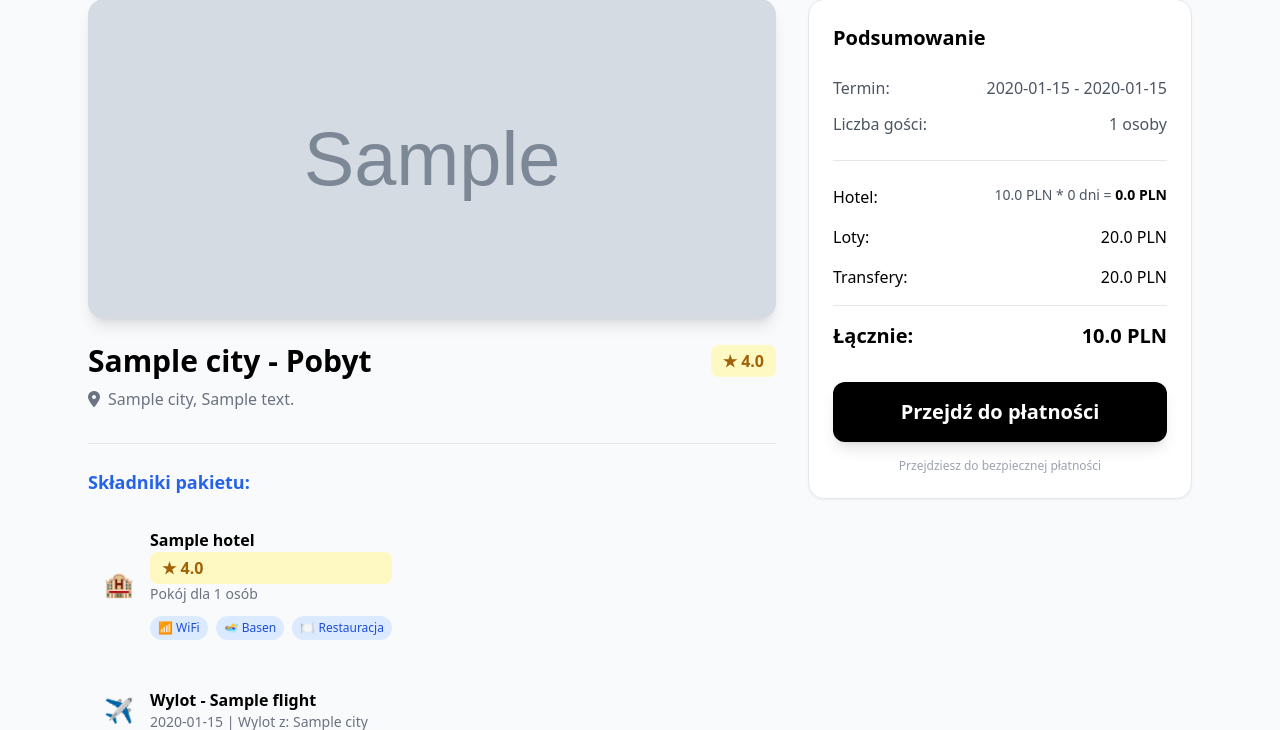
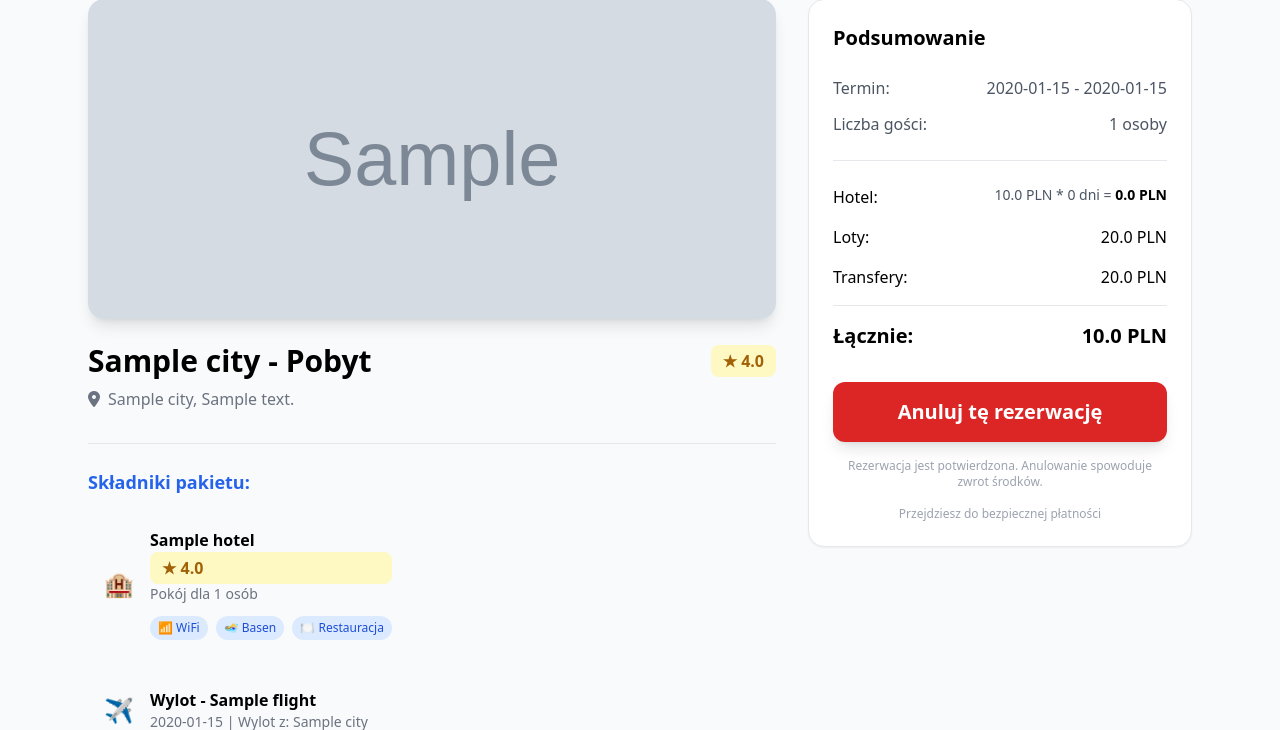
Before and after one commit to mleczako/TripPlanner, a FastAPI app: page /details/1 in a window 1280 px wide. Shown: the part 145-875 px from the top of the page. Run offline with FastAPI, Linux system fonts and the light colour scheme; tables that the repository leaves empty hold one stand-in row (values such as "Sample post"); grey boxes marked "Sample" are stand-in pictures; some libraries are stand-ins or nearby versions.

Commit message:
added cancellation functionality and confirmation modal for bookings

```diff
--- a/backend/app/templates/details.html
+++ b/backend/app/templates/details.html
@@ -164,9 +164,22 @@
           </div>
         </div>
 
+        <div class="mt-8">
+    {% if booking.status == "prepared" %}
         <a href="/payment/{{ booking.id }}" class="block w-full text-center bg-black text-white text-xl font-bold py-4 rounded-xl hover:bg-gray-800 transition shadow-lg">
-          Przejdź do płatności
+            Przejdź do płatności
         </a>
+    {% elif booking.status == "booked" or booking.status == "disrupted" or booking.status == "risk_accepted" %}
+        <form action="/bookings/{{ booking.id }}/cancel" method="post" onsubmit="return confirm('Czy na pewno chcesz anulować tę zarezerwowaną podróż?')">
+            <button type="button" onclick="openCancelModal()" class="w-full bg-red-600 text-white text-xl font-bold py-4 rounded-xl hover:bg-red-700 transition shadow-lg">
+    Anuluj tę rezerwację
+</button>
+        </form>
+        <p class="text-center text-xs text-gray-400 mt-4">
+            Rezerwacja jest potwierdzona. Anulowanie spowoduje zwrot środków.
+        </p>
+    {% endif %}
+</div>
         <p class="text-center text-xs text-gray-400 mt-4">
           Przejdziesz do bezpiecznej płatności
         </p>
@@ -174,4 +187,37 @@
     </div>
   </div>
 </div>
+<div id="cancelModal" class="hidden fixed inset-0 bg-black bg-opacity-50 z-50 flex items-center justify-center p-4">
+    <div class="bg-white rounded-3xl max-w-md w-full p-8 shadow-2xl transform transition-all">
+        <div class="text-center">
+            <div class="w-16 h-16 bg-red-100 text-red-600 rounded-full flex items-center justify-center mx-auto mb-4 text-2xl">
+                <i class="fas fa-exclamation-circle"></i>
+            </div>
+            <h3 class="text-2xl font-bold text-gray-900 mb-2">Potwierdź anulowanie</h3>
+            <p class="text-gray-500 mb-8">
+                Czy na pewno chcesz anulować tę zarezerwowaną podróż? Środki zostaną zwrócone zgodnie z regulaminem.
+            </p>
+        </div>
+
+        <div class="flex gap-3">
+            <button onclick="closeCancelModal()" class="flex-1 bg-gray-100 text-gray-700 font-bold py-3 rounded-xl hover:bg-gray-200 transition">
+                Wróć
+            </button>
+            <form action="/bookings/{{ booking.id }}/cancel" method="post" class="flex-1">
+                <button type="submit" class="w-full bg-red-600 text-white font-bold py-3 rounded-xl hover:bg-red-700 transition shadow-lg">
+                    Anuluj pobyt
+                </button>
+            </form>
+        </div>
+    </div>
+</div>
+
+<script>
+    function openCancelModal() {
+        document.getElementById('cancelModal').classList.remove('hidden');
+    }
+    function closeCancelModal() {
+        document.getElementById('cancelModal').classList.add('hidden');
+    }
+</script>
 {% endblock %}
```
